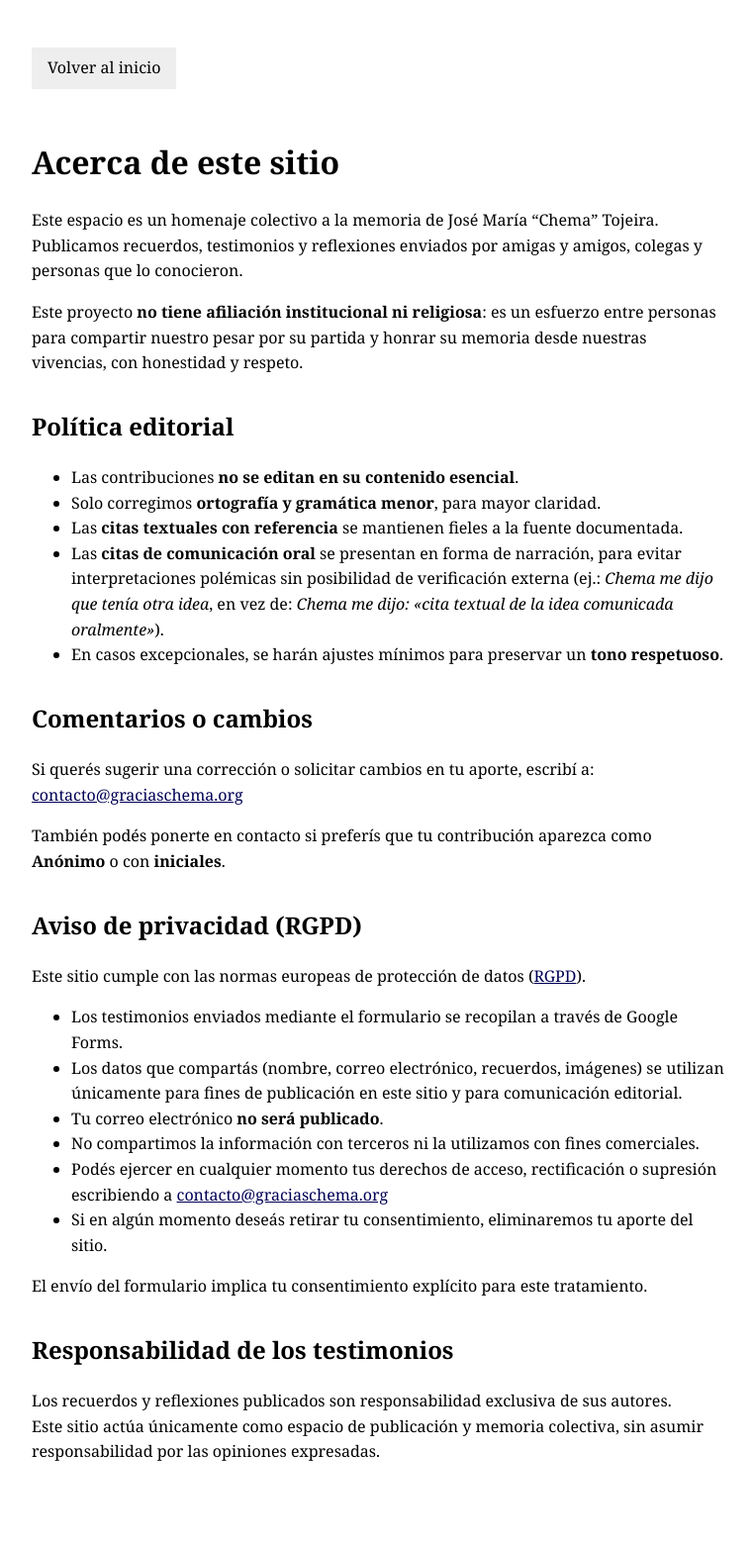
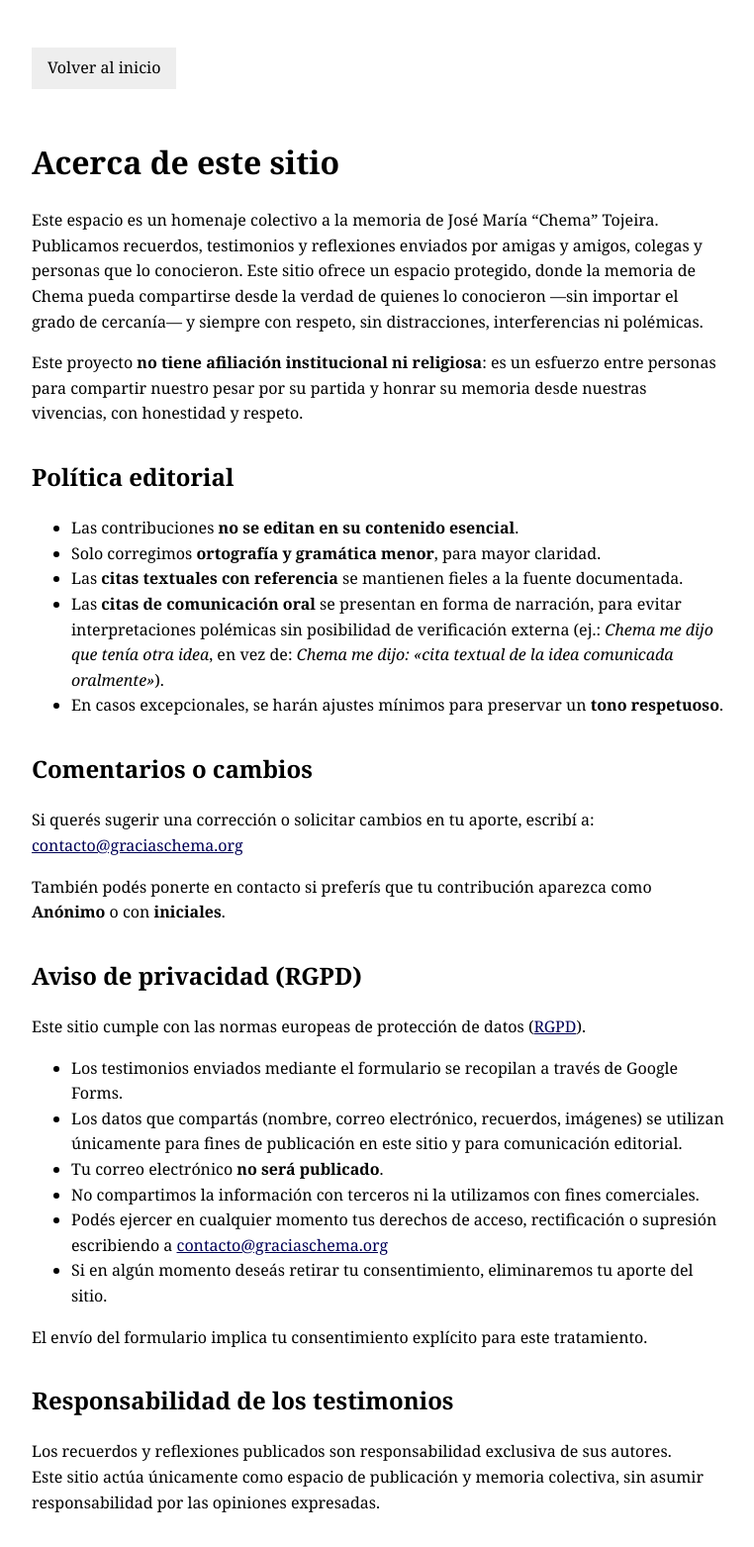
Before and after one commit to albertovth/graciaschema-site, a Jekyll site: the page built from acerca.md, in a window 1280 px wide. Shown: the whole page at 99% size, without its empty margins (258-1020 px from the left). Built offline with Jekyll 4.4.1, drawn with Linux system fonts in a browser that asks for light colours; before the commit the page ends 1512 px from its top, so only the background shows below that.

Commit message:
Update acerca.md

```diff
--- a/acerca.md
+++ b/acerca.md
@@ -12,6 +12,7 @@ permalink: /acerca
 
 Este espacio es un homenaje colectivo a la memoria de José María “Chema” Tojeira.
 Publicamos recuerdos, testimonios y reflexiones enviados por amigas y amigos, colegas y personas que lo conocieron.
+Este sitio ofrece un espacio protegido, donde la memoria de Chema pueda compartirse desde la verdad de quienes lo conocieron —sin importar el grado de cercanía— y siempre con respeto, sin distracciones, interferencias ni polémicas.
 
 Este proyecto **no tiene afiliación institucional ni religiosa**: es un esfuerzo entre personas para compartir nuestro pesar por su partida y honrar su memoria desde nuestras vivencias, con honestidad y respeto.
 
```
